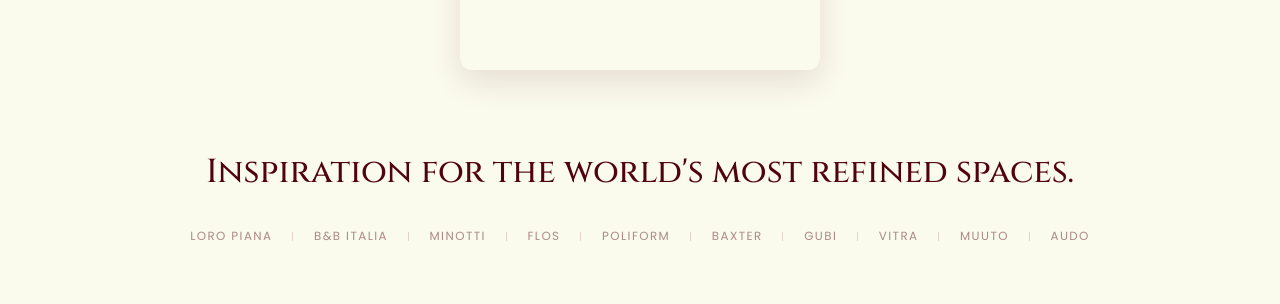
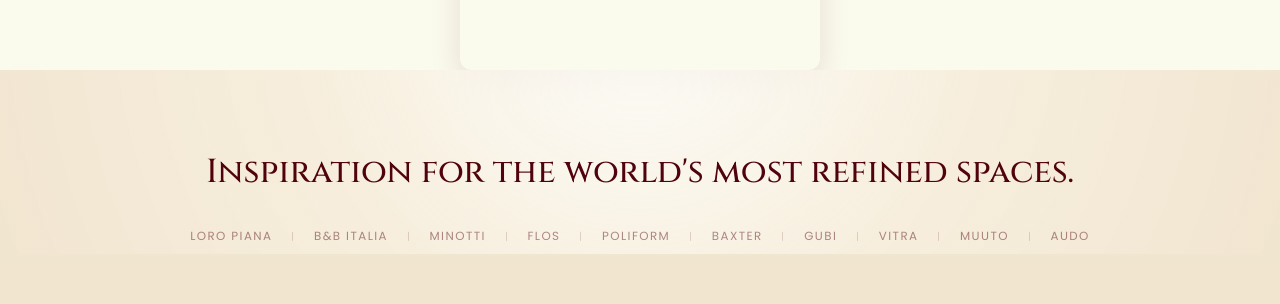
Before and after one commit to manjumogebettu97-art/niani, a React (Vite) app in the folder niani-site/: page / in a window 1280 px wide. Shown: the part 3155-3459 px from the top of the page. Built offline with nearby package versions, Linux system fonts and the light colour scheme; the HTML template or start-up script is replaced by a standard one.

Commit message:
Add warm tinted background for footer sections

```diff
--- a/niani-site/src/App.css
+++ b/niani-site/src/App.css
@@ -733,8 +733,23 @@
 }
 
 .brand-stage {
+  position: relative;
+  isolation: isolate;
   padding-top: clamp(3.9rem, 8vw, 5rem);
   text-align: center;
+}
+
+.brand-stage::before {
+  content: '';
+  position: absolute;
+  top: 0;
+  bottom: 0;
+  left: 50%;
+  width: 100vw;
+  transform: translateX(-50%);
+  z-index: -1;
+  background:
+    radial-gradient(circle at 50% -35%, rgba(255, 255, 255, 0.72), rgba(246, 237, 220, 0.94) 48%, rgba(241, 229, 207, 0.98) 100%);
 }
 
 .brand-stage h3 {
@@ -779,12 +794,27 @@
 }
 
 .signup-stage {
+  position: relative;
+  isolation: isolate;
   min-height: auto;
   display: flex;
   flex-direction: column;
   align-items: center;
   justify-content: center;
   padding-block: clamp(3rem, 7vw, 5rem);
+}
+
+.signup-stage::before {
+  content: '';
+  position: absolute;
+  top: 0;
+  bottom: 0;
+  left: 50%;
+  width: 100vw;
+  transform: translateX(-50%);
+  z-index: -1;
+  background:
+    linear-gradient(180deg, rgba(241, 229, 207, 0.98) 0%, rgba(234, 219, 192, 0.98) 100%);
 }
 
 .signup-core {
```
